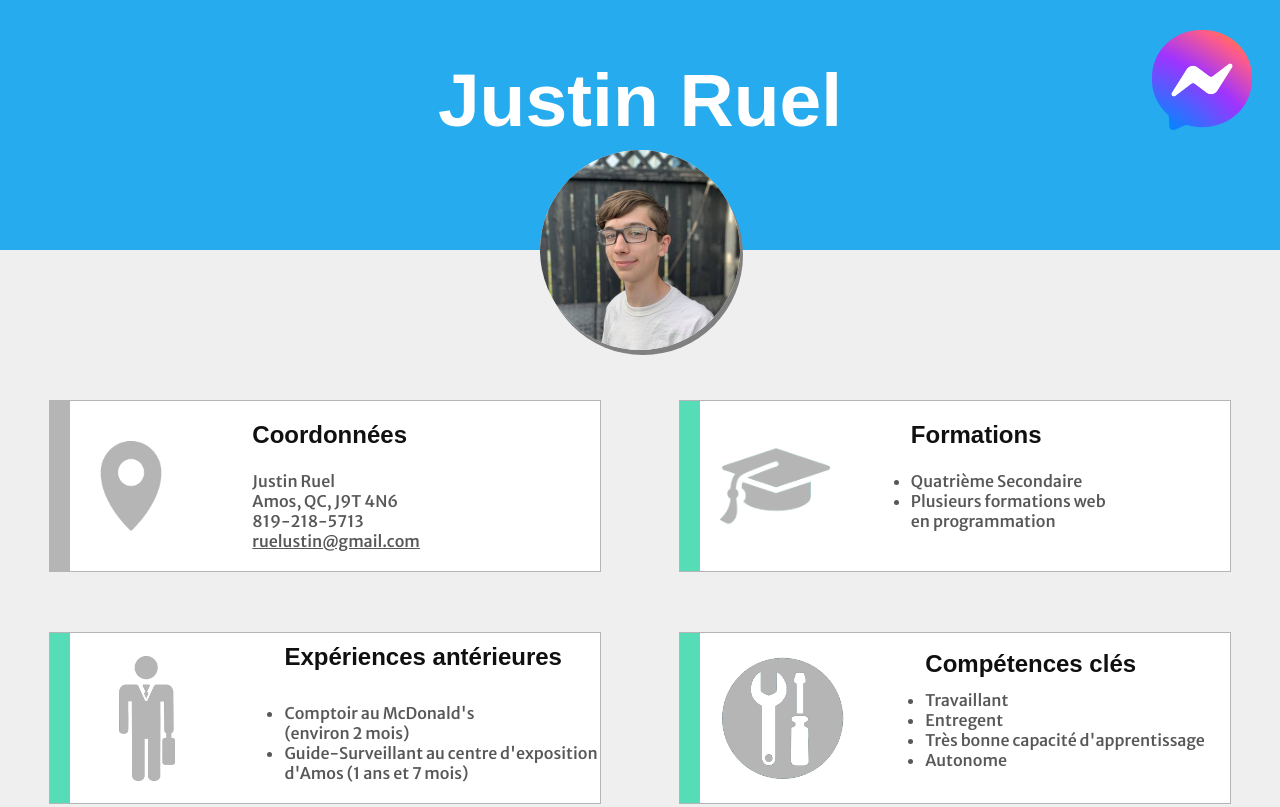
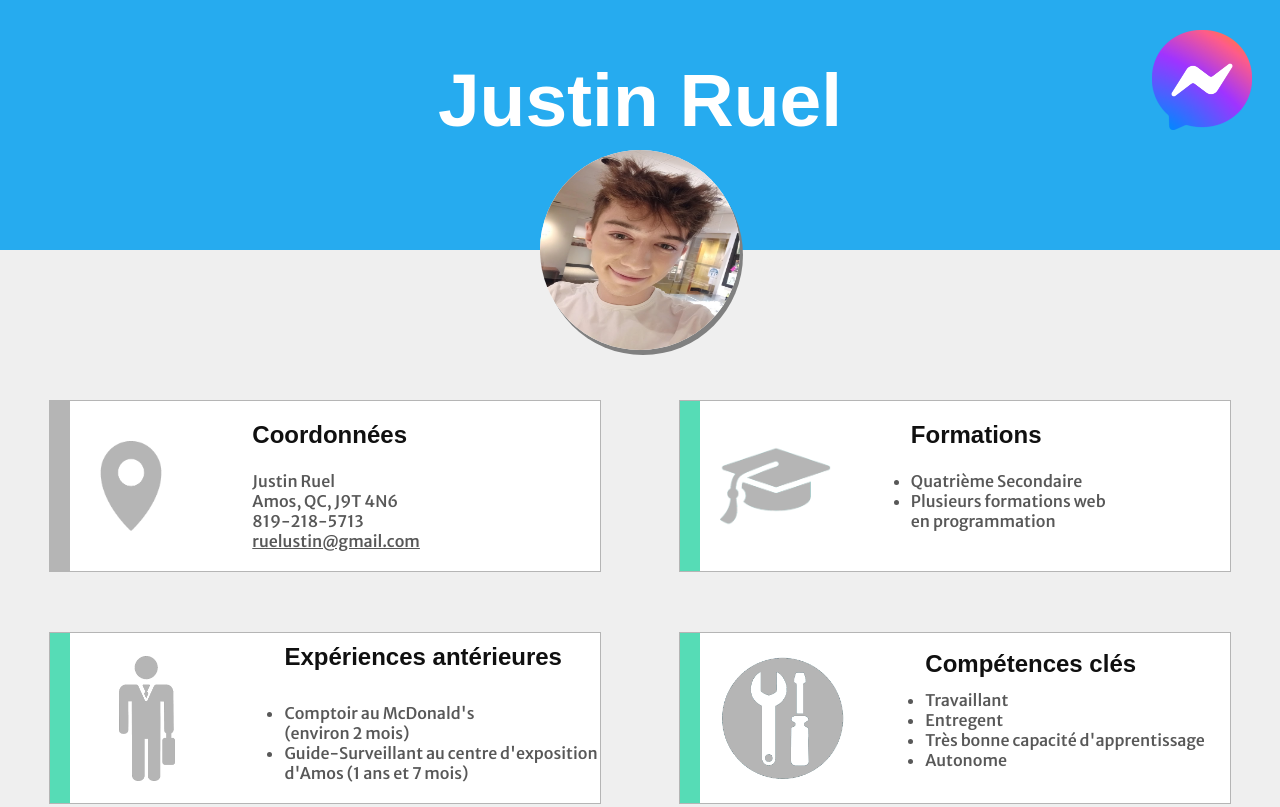
Before and after one commit to ruelustin5/cvjustinruel, a plain HTML site: page index.html in a window 1280 px wide. Shown: the top 807 px of the page. Drawn offline with nearby package versions, Linux system fonts and the light colour scheme; a script that the page names is missing; a web font is replaced by a local one.

Commit message:
Update index.html

```diff
--- a/index.html
+++ b/index.html
@@ -23,7 +23,7 @@
             <a href="https://m.me/royalustin" style="color: #585858;" target="_blank"
             font-family: 'Merriweather Sans';"><img src="images/messenger.png"></a>
                 <h1 class="justin">Justin Ruel</h1>
-               <img src="images/photoJustinV2.jpg" class="imgJustin">
+               <img src="images/JustinRuel.jpg" class="imgJustin">
            </div>
        </header>
        <section class="flexsection">
```
